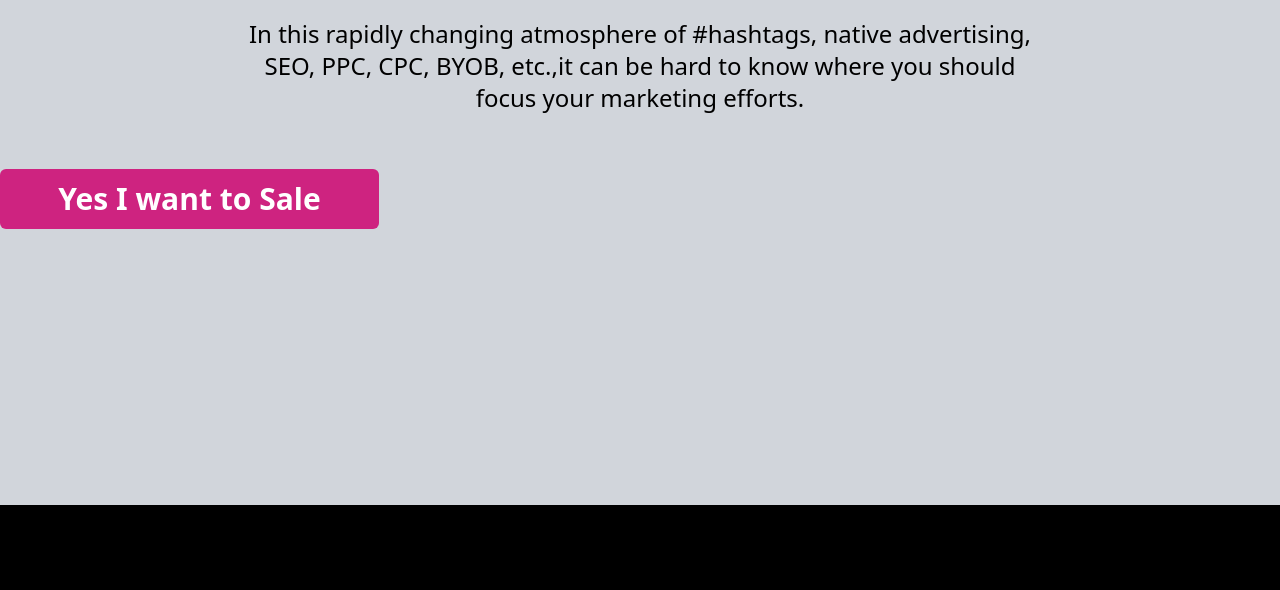
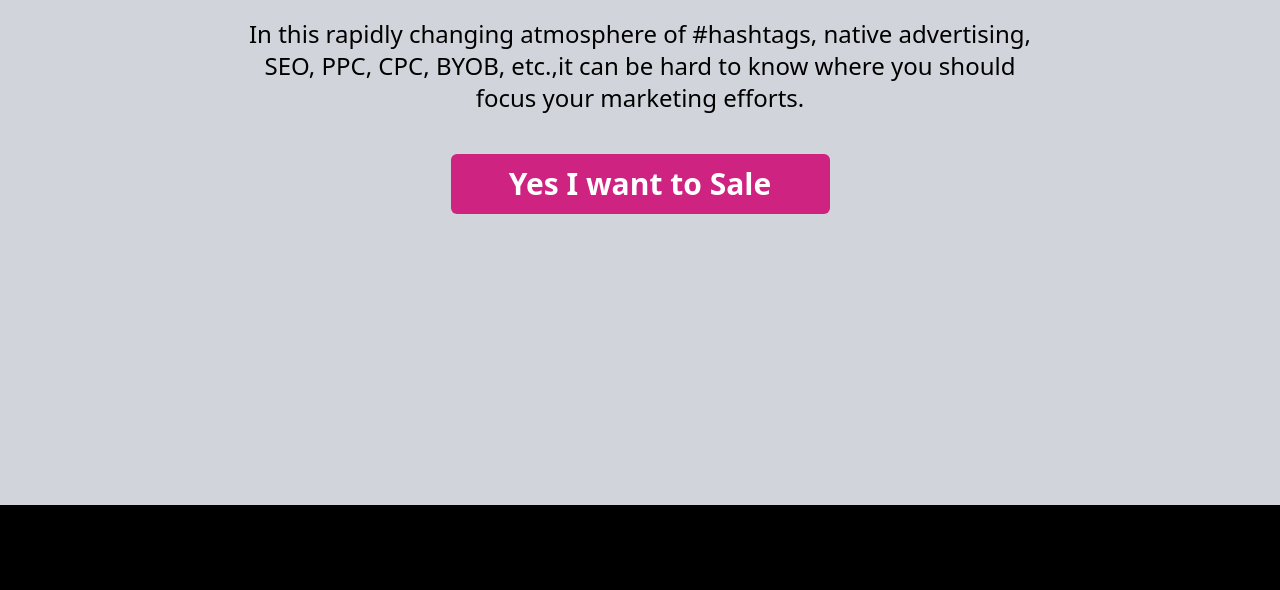
Before and after one commit to ni22022002/Newproject, a plain HTML site: page index.html in a window 1280 px wide. Shown: the part 1572-2162 px from the top of the page. Drawn offline with nearby package versions, Linux system fonts and the light colour scheme.

Commit message:
Update index.html

```diff
--- a/index.html
+++ b/index.html
@@ -86,9 +86,9 @@
                 focus your marketing efforts.
             </p>
 
-            <button class="mt-8 md:mt-[55px] md:mx-[580px] bg-[#ce2380] w-full md:w-[379px] text-xl md:text-3xl leading-6 md:leading-3 text-white font-semibold py-4 md:py-6 mx-4 md:mx-auto rounded-md">
-                Yes I want to Sale
-            </button>
+             <button class="mt-5 md:mt-10 md:mx-auto md:block bg-[#ce2380] w-full md:w-[379px] text-lg md:text-3xl leading-6 md:leading-3 text-white font-semibold py-4 md:py-6 mx-4 rounded-md">
+                    Yes I want to Sale
+                </button>
         </section>
 
         <!-- 5th -->
```
